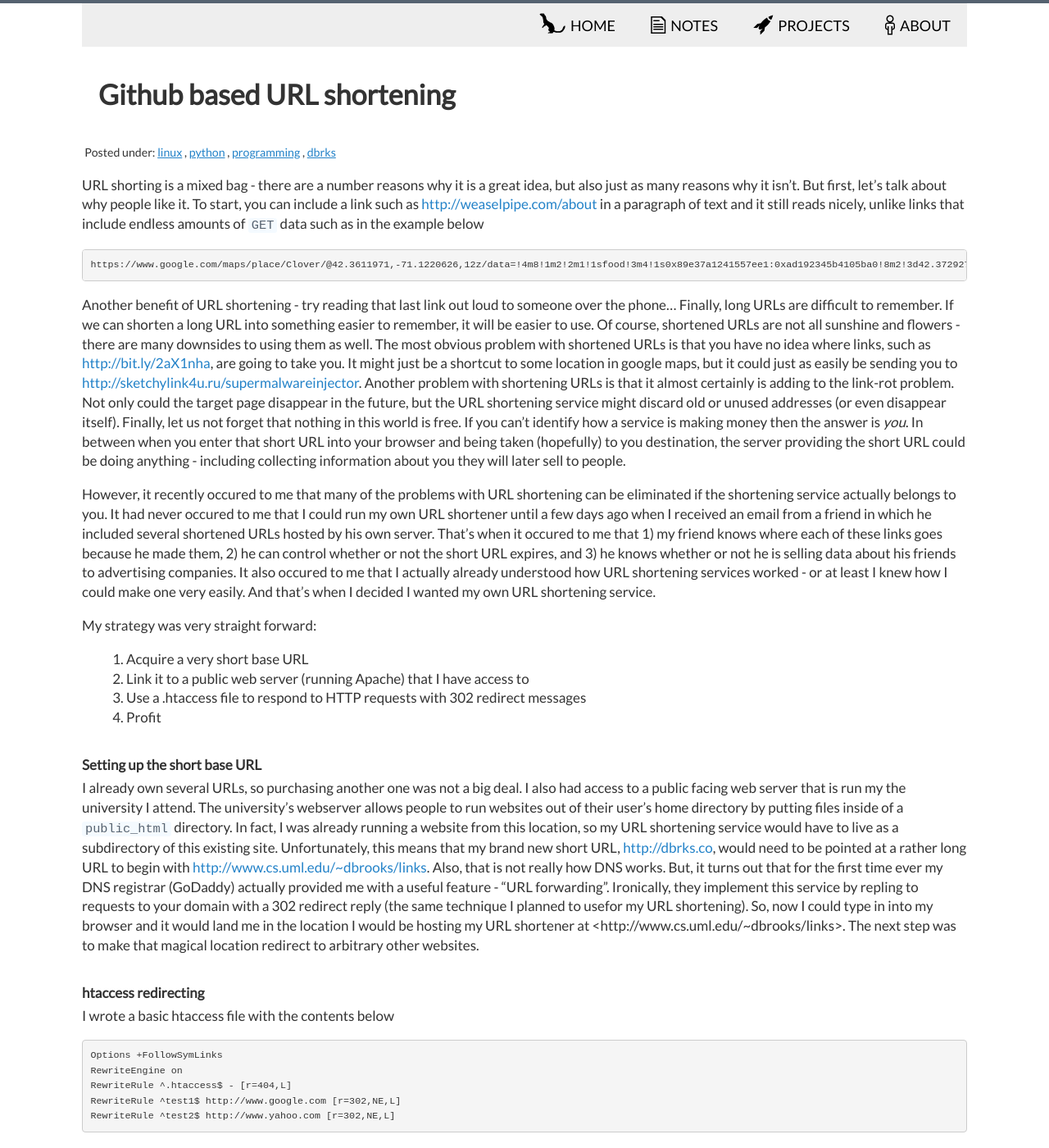
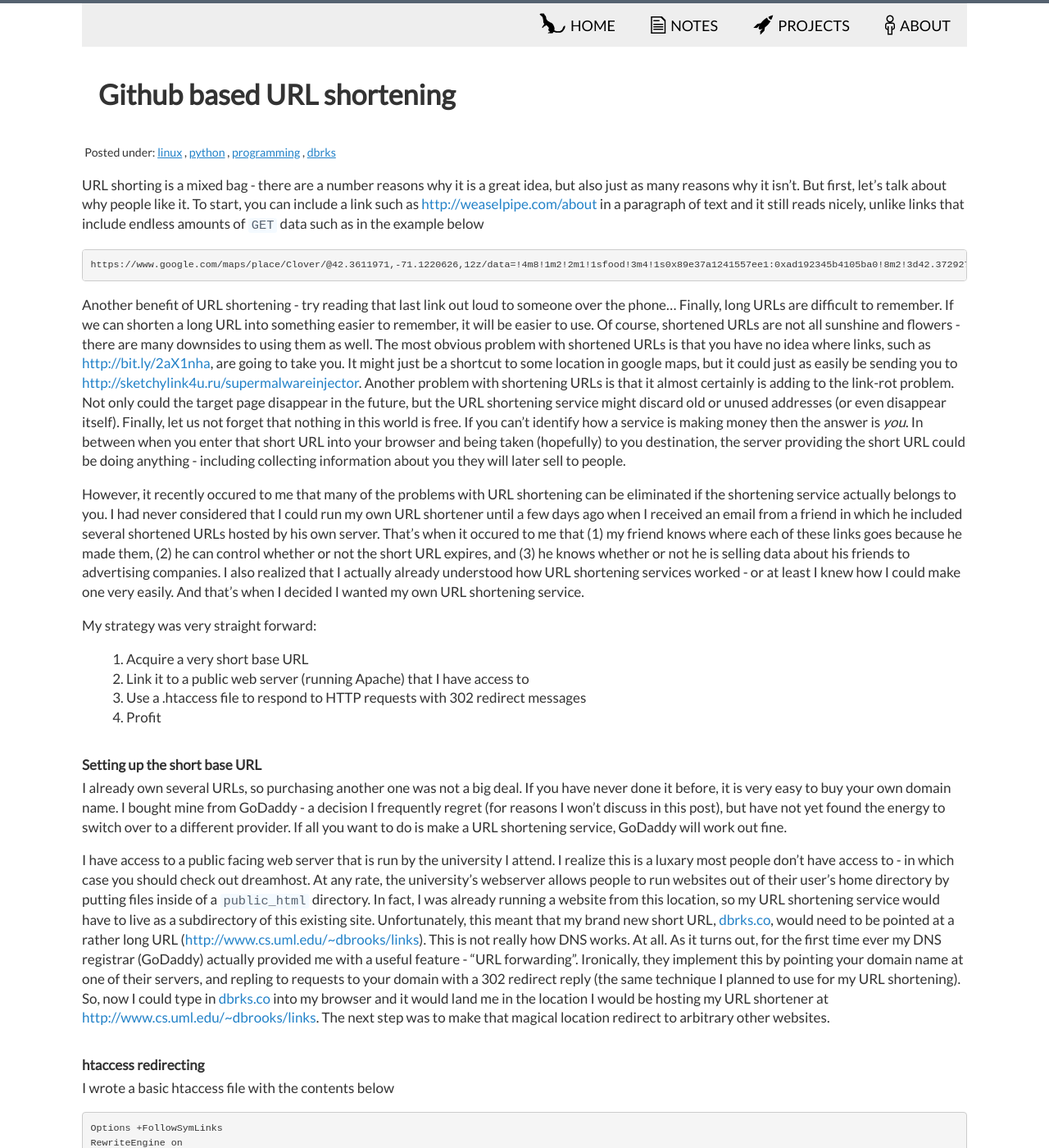
Before and after one commit to mrdanbrooks/mrdanbrooks.github.io, a Jekyll site: the page built from drafts/2016-08-17-dbrks.md, in a window 1280 px wide and 1400 px high. Shown: the whole window at 82% size. Built offline with Jekyll 4.4.1, drawn with Linux system fonts in a browser that asks for light colours.

Commit message:
edits to dbrks

```diff
--- a/drafts/2016-08-17-dbrks.md
+++ b/drafts/2016-08-17-dbrks.md
@@ -33,9 +33,9 @@ In between when you enter that short URL into your browser and being taken (hope
 
 
 However, it recently occured to me that many of the problems with URL shortening can be eliminated if the shortening service actually belongs to you.
-It had never occured to me that I could run my own URL shortener until a few days ago when I received an email from a friend in which he included several shortened URLs hosted by his own server.
-That's when it occured to me that 1) my friend knows where each of these links goes because he made them, 2) he can control whether or not the short URL expires, and 3) he knows whether or not he is selling data about his friends to advertising companies.
-It also occured to me that I actually already understood how URL shortening services worked - or at least I knew how I could make one very easily.
+I had never considered that I could run my own URL shortener until a few days ago when I received an email from a friend in which he included several shortened URLs hosted by his own server.
+That's when it occured to me that (1) my friend knows where each of these links goes because he made them, (2) he can control whether or not the short URL expires, and (3) he knows whether or not he is selling data about his friends to advertising companies.
+I also realized that I actually already understood how URL shortening services worked - or at least I knew how I could make one very easily.
 And that's when I decided I wanted my own URL shortening service.
 
 
@@ -48,14 +48,19 @@ My strategy was very straight forward:
 
 ### Setting up the short base URL
 I already own several URLs, so purchasing another one was not a big deal.
-I also had access to a public facing web server that is run my the university I attend.
-The university's webserver allows people to run websites out of their user's home directory by putting files inside of a ``public_html`` directory.
+If you have never done it before, it is very easy to buy your own domain name.
+I bought mine from GoDaddy - a decision I frequently regret (for reasons I won't discuss in this post), but have not yet found the energy to switch over to a different provider.
+If all you want to do is make a URL shortening service, GoDaddy will work out fine.
+
+I have access to a public facing web server that is run by the university I attend.
+I realize this is a luxary most people don't have access to - in which case you should check out dreamhost.
+At any rate, the university's webserver allows people to run websites out of their user's home directory by putting files inside of a ``public_html`` directory.
 In fact, I was already running a website from this location, so my URL shortening service would have to live as a subdirectory of this existing site.
-Unfortunately, this means that my brand new short URL, <http://dbrks.co>, would need to be pointed at a rather long URL to begin with <http://www.cs.uml.edu/~dbrooks/links>.
-Also, that is not really how DNS works.
-But, it turns out that for the first time ever my DNS registrar (GoDaddy) actually provided me with a useful feature - "URL forwarding".
-Ironically, they implement this service by repling to requests to your domain with a 302 redirect reply (the same technique I planned to usefor my URL shortening).
-So, now I could type in <dbrks.co> into my browser and it would land me in the location I would be hosting my URL shortener at <http://www.cs.uml.edu/~dbrooks/links>.
+Unfortunately, this meant that my brand new short URL, [dbrks.co](http://dbrks.co), would need to be pointed at a rather long URL (<http://www.cs.uml.edu/~dbrooks/links>).
+This is not really how DNS works. At all.
+As it turns out, for the first time ever my DNS registrar (GoDaddy) actually provided me with a useful feature - "URL forwarding".
+Ironically, they implement this by pointing your domain name at one of their servers, and repling to requests to your domain with a 302 redirect reply (the same technique I planned to use for my URL shortening).
+So, now I could type in [dbrks.co](http://dbrks.co) into my browser and it would land me in the location I would be hosting my URL shortener at <http://www.cs.uml.edu/~dbrooks/links>.
 The next step was to make that magical location redirect to arbitrary other websites.
 
 ### htaccess redirecting
```
